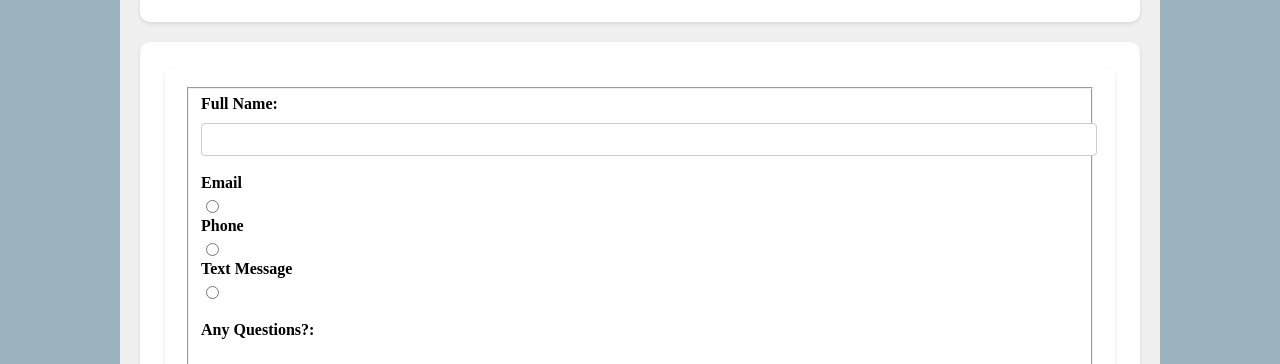
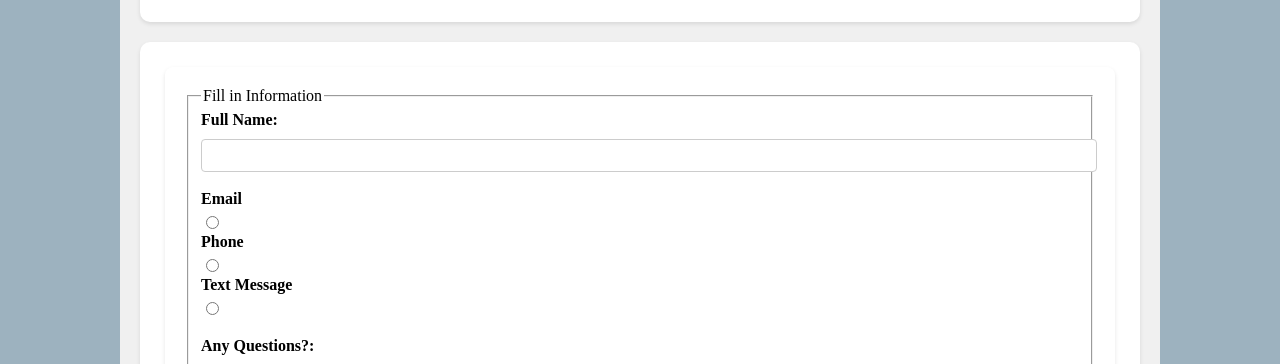
Before and after one commit to rdkumapl-su/ist263, a plain HTML site: page lab13/contact.html in a window 1280 px wide. Shown: the part 373-737 px from the top of the page. Drawn offline with Linux system fonts and the light colour scheme.

Commit message:
Update contact.html

```diff
--- a/lab13/contact.html
+++ b/lab13/contact.html
@@ -42,6 +42,7 @@
             <div class="column form-column">
                 <form action="https://formspree.io/f/xovaodrw" method="post">
                     <fieldset>
+                        <legend>Fill in Information</legend>
                     <label for="name">Full Name:</label>
                     <input type="text" id="name" name="name" required><br><br>
                     <label for="email">Email</label>
```
